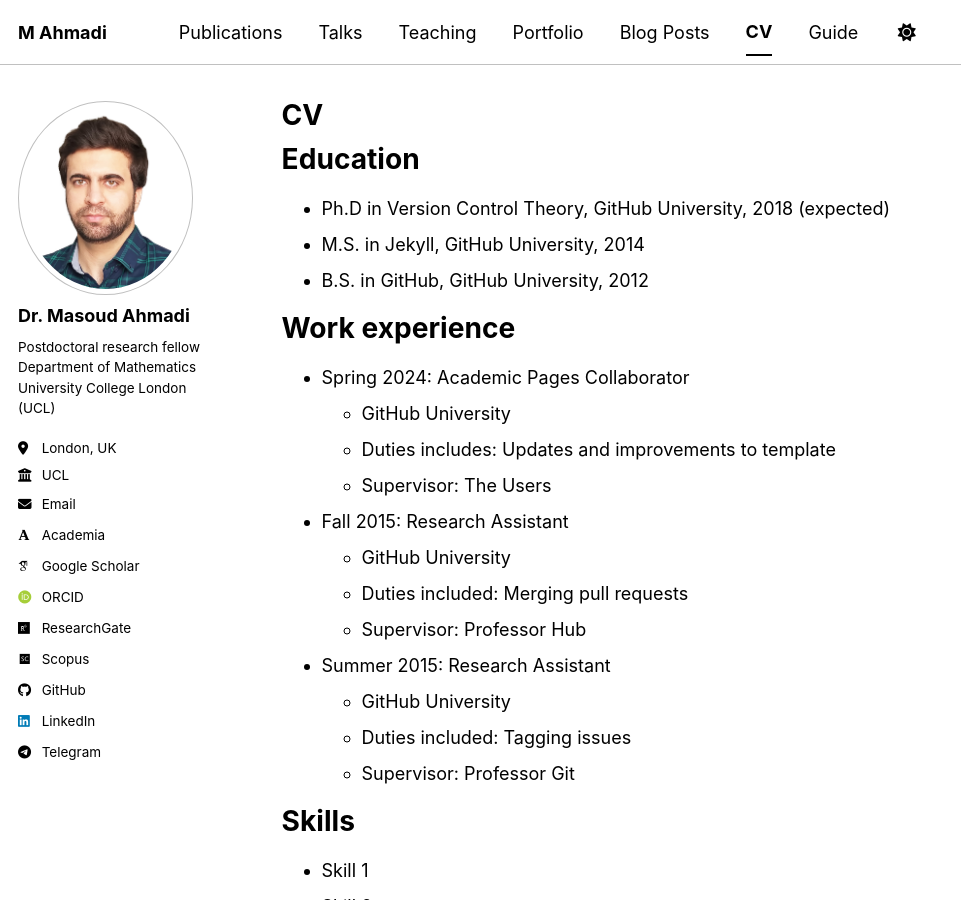
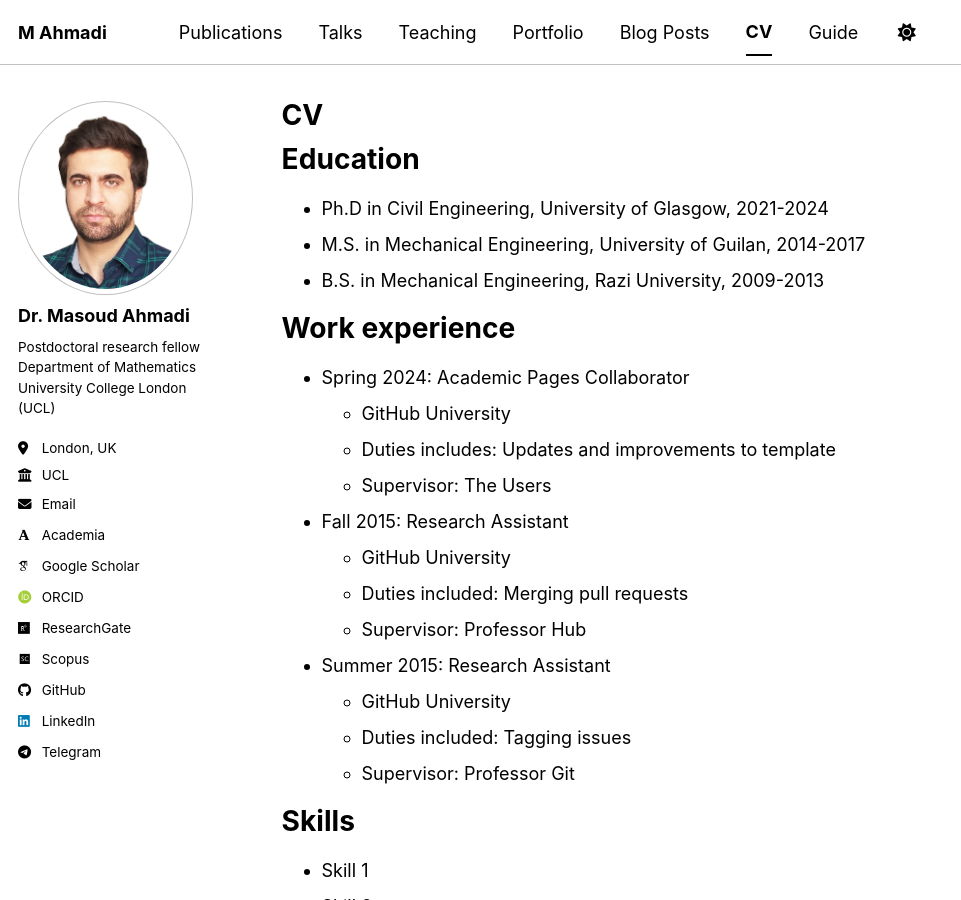
Before and after one commit to Masoud16ahm/Masoud16ahm.github.io, a Jekyll site: the page built from _pages/cv.md, in a window 1280 px wide and 900 px high. Shown: the whole window, without its empty margins (0-961 px from the left). Built offline with Jekyll 4.4.1, drawn with Linux system fonts in a browser that asks for light colours; some web fonts are replaced; a script bundle is joined from its source files by our own code; library files that are not in the unit come from our copies.

Commit message:
Update education details in cv.md

```diff
--- a/_pages/cv.md
+++ b/_pages/cv.md
@@ -11,9 +11,9 @@
 
 Education
 ======
-* Ph.D in Version Control Theory, GitHub University, 2018 (expected)
-* M.S. in Jekyll, GitHub University, 2014
-* B.S. in GitHub, GitHub University, 2012
+* Ph.D in Civil Engineering, University of Glasgow, 2021-2024
+* M.S. in Mechanical Engineering, University of Guilan, 2014-2017
+* B.S. in Mechanical Engineering, Razi University, 2009-2013
 
 Work experience
 ======
```
